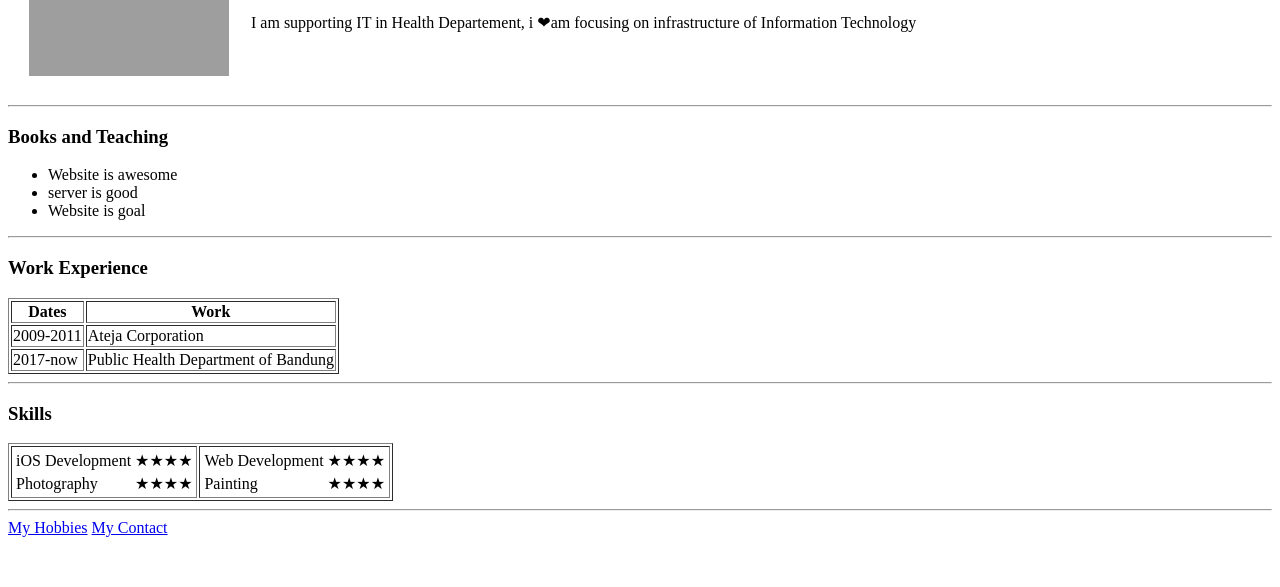
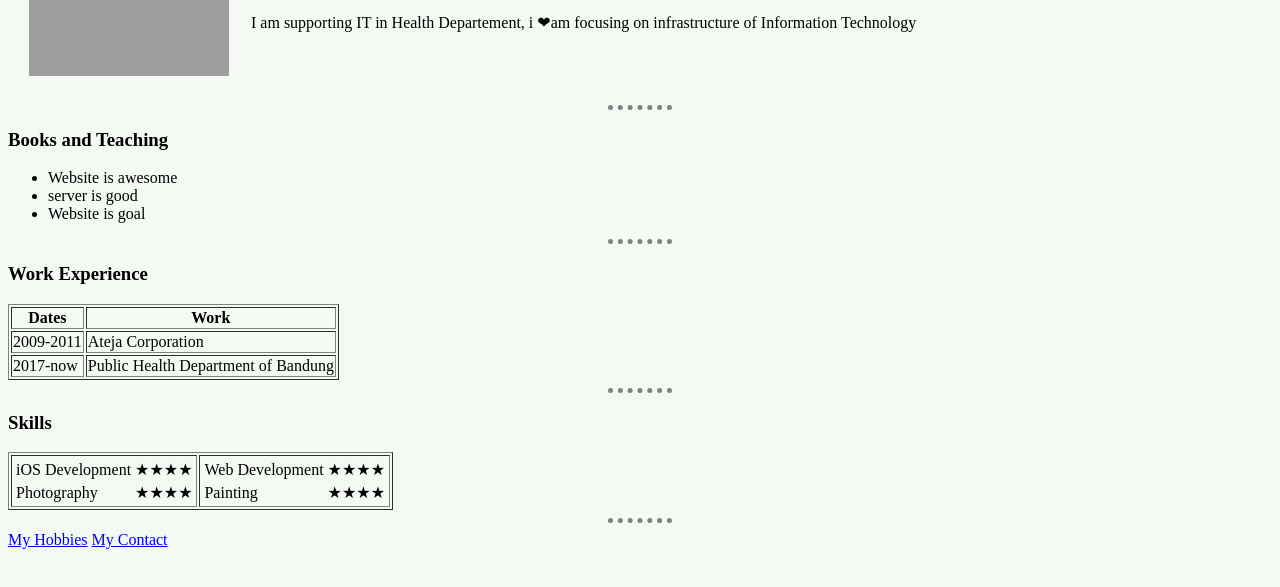
Before and after one commit to dodisutarya/udemyLearn, a plain HTML site: page HTML - Personal Site/index.html in a window 1280 px wide. Shown: the part 153-740 px from the top of the page. Drawn offline with Linux system fonts and the light colour scheme; grey boxes are pictures that could not be loaded.

Commit message:
internal css

```diff
--- a/HTML - Personal Site/index.html
+++ b/HTML - Personal Site/index.html
@@ -3,6 +3,24 @@
 <head>
   <meta charset="utf-8">
   <title>❤Dos Personal Site</title>
+
+  <style>
+    body{
+      background-color: #f4f9f4;
+    }
+
+    hr{
+
+      border-color: grey;
+      border-style: none;
+      border-top-style: dotted;
+      border-top-width: 4px;
+      border-width: 5px;
+      width: 5%;
+
+
+    }
+  </style>
 </head>
 
 <body>
```
